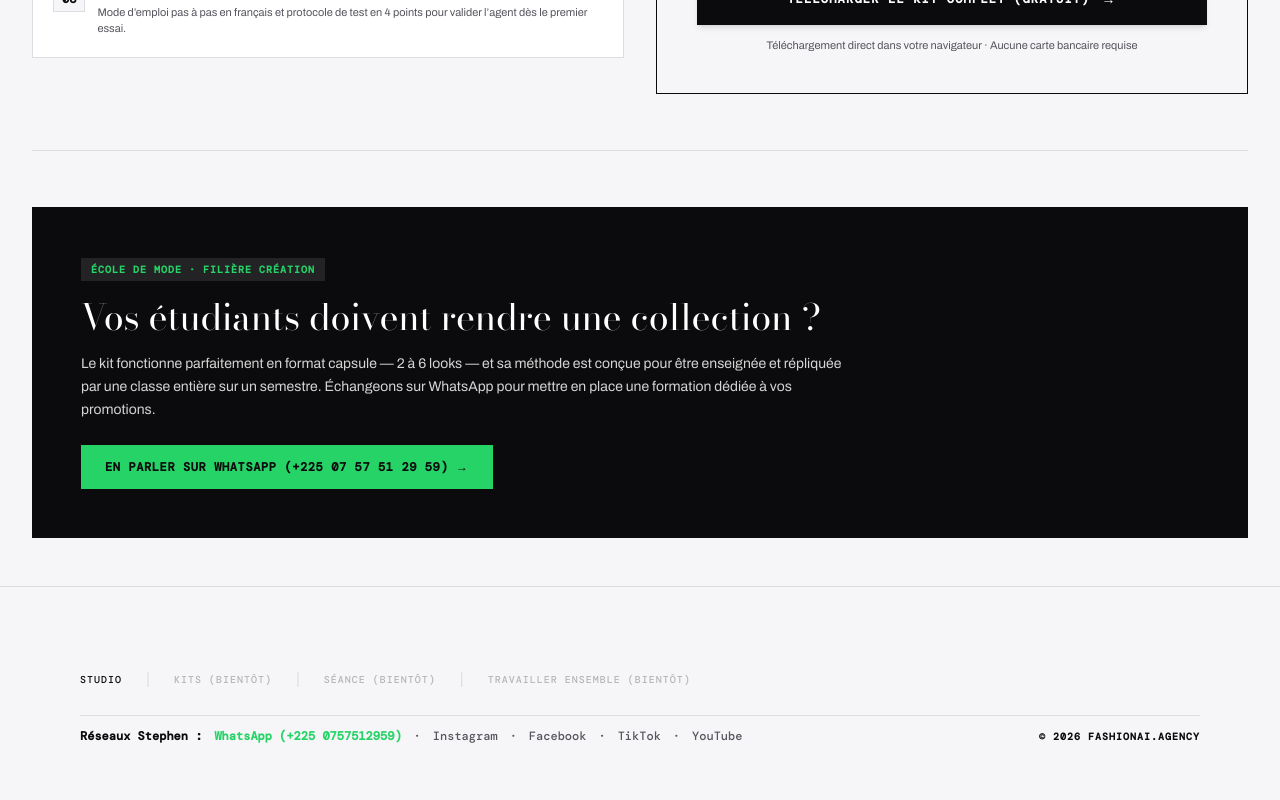
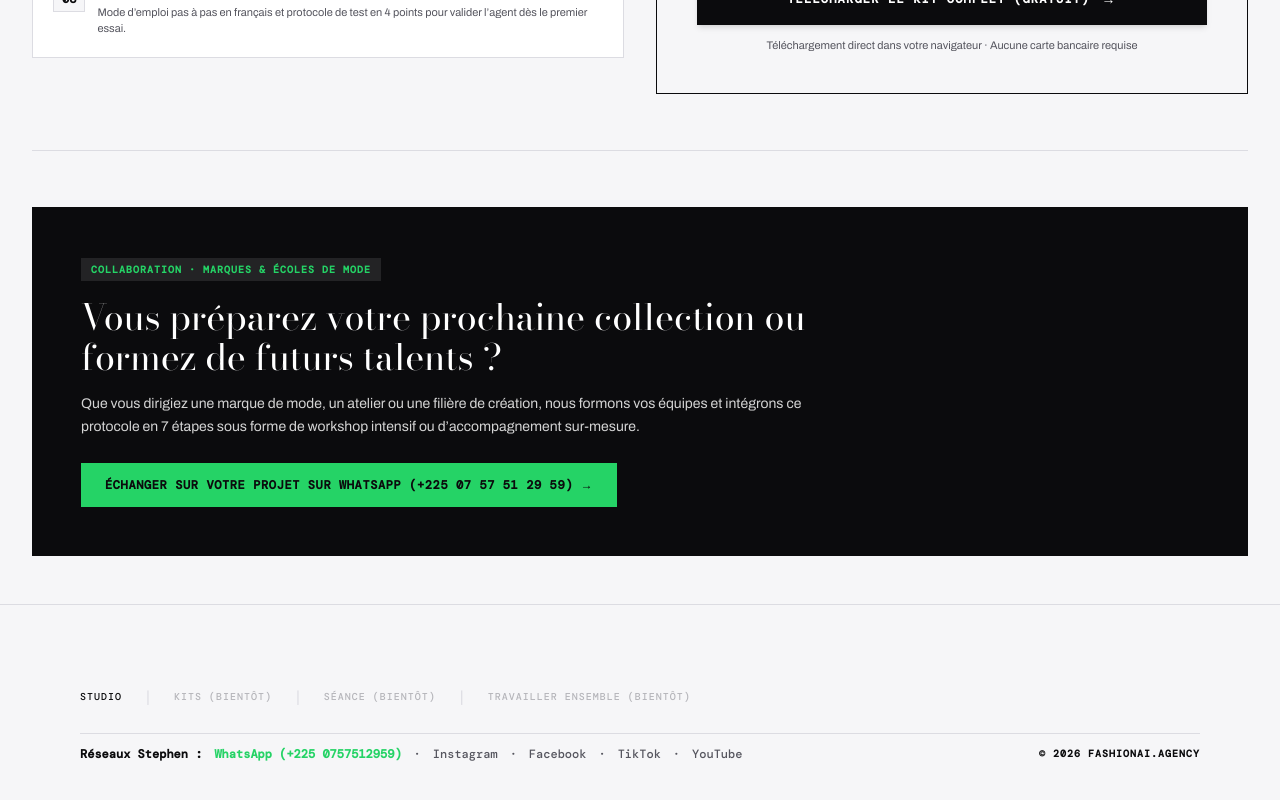
Before and after one commit to stephensifca-oss/fashionai, a Next.js app in the folder fashionai/: page /kits/atelier-collection in a window 1280 px wide. Shown: the part 3892-4692 px from the top of the page. Built offline with nearby package versions, Linux system fonts and the light colour scheme.

Commit message:
feat(atelier-collection): update bottom CTA for brands, ateliers and fashion schools

```diff
--- a/fashionai/src/app/kits/atelier-collection/page.tsx
+++ b/fashionai/src/app/kits/atelier-collection/page.tsx
@@ -42,26 +42,26 @@ export default function AtelierCollectionPage() {
       {/* ── 5. ZONE DE TÉLÉCHARGEMENT AVEC BOUTON & FORMULAIRE EN POP-UP ── */}
       <DownloadSectionWithModal />
 
-      {/* ── 6. LE CHEMIN ÉCOLE (BLOC DISTINCT ENCRE - AC0-11) ───────────── */}
+      {/* ── 6. COLLABORATION : MARQUES, ATELIERS & ÉCOLES DE MODE ───────── */}
       <section className="w-full bg-[#0B0B0D] text-white p-8 md:p-12 border border-[#0B0B0D]">
         <div className="max-w-3xl space-y-4">
           <div className="font-mono text-[10px] uppercase tracking-widest text-[#25D366] font-bold bg-white/10 inline-block px-2.5 py-1">
-            ÉCOLE DE MODE · FILIÈRE CRÉATION
+            COLLABORATION · MARQUES &amp; ÉCOLES DE MODE
           </div>
           <h2 className="font-serif text-2xl sm:text-3xl md:text-4xl text-white">
-            Vos étudiants doivent rendre une collection ?
+            Vous préparez votre prochaine collection ou formez de futurs talents ?
           </h2>
           <p className="font-sans text-xs md:text-sm text-neutral-300 leading-relaxed">
-            Le kit fonctionne parfaitement en format capsule — 2 à 6 looks — et sa méthode est conçue pour être enseignée et répliquée par une classe entière sur un semestre. Échangeons sur WhatsApp pour mettre en place une formation dédiée à vos promotions.
+            Que vous dirigiez une marque de mode, un atelier ou une filière de création, nous formons vos équipes et intégrons ce protocole en 7 étapes sous forme de workshop intensif ou d’accompagnement sur-mesure.
           </p>
           <div className="pt-2">
             <a
-              href="https://wa.me/2250757512959?text=Bonjour%20Stephen,%20je%20repr%C3%A9sente%20une%20%C3%A9cole%20de%20mode%20et%20je%20souhaite%20%C3%A9changer%20sur%20le%20kit%20Atelier%20Collection%20pour%20nos%20%C3%A9tudiants"
+              href="https://wa.me/2250757512959?text=Bonjour%20Stephen,%20je%20souhaite%20%C3%A9changer%20sur%20un%20accompagnement%20ou%20workshop%20autour%20du%20kit%20Atelier%20Collection%20pour%20mon%20projet"
               target="_blank"
               rel="noopener noreferrer"
               className="inline-flex items-center gap-2 bg-[#25D366] text-[#0B0B0D] px-6 py-3.5 font-mono text-xs uppercase tracking-wider font-bold hover:bg-white transition-colors cursor-pointer"
             >
-              <span>En parler sur WhatsApp (+225 07 57 51 29 59) →</span>
+              <span>Échanger sur votre projet sur WhatsApp (+225 07 57 51 29 59) →</span>
             </a>
           </div>
         </div>
```
